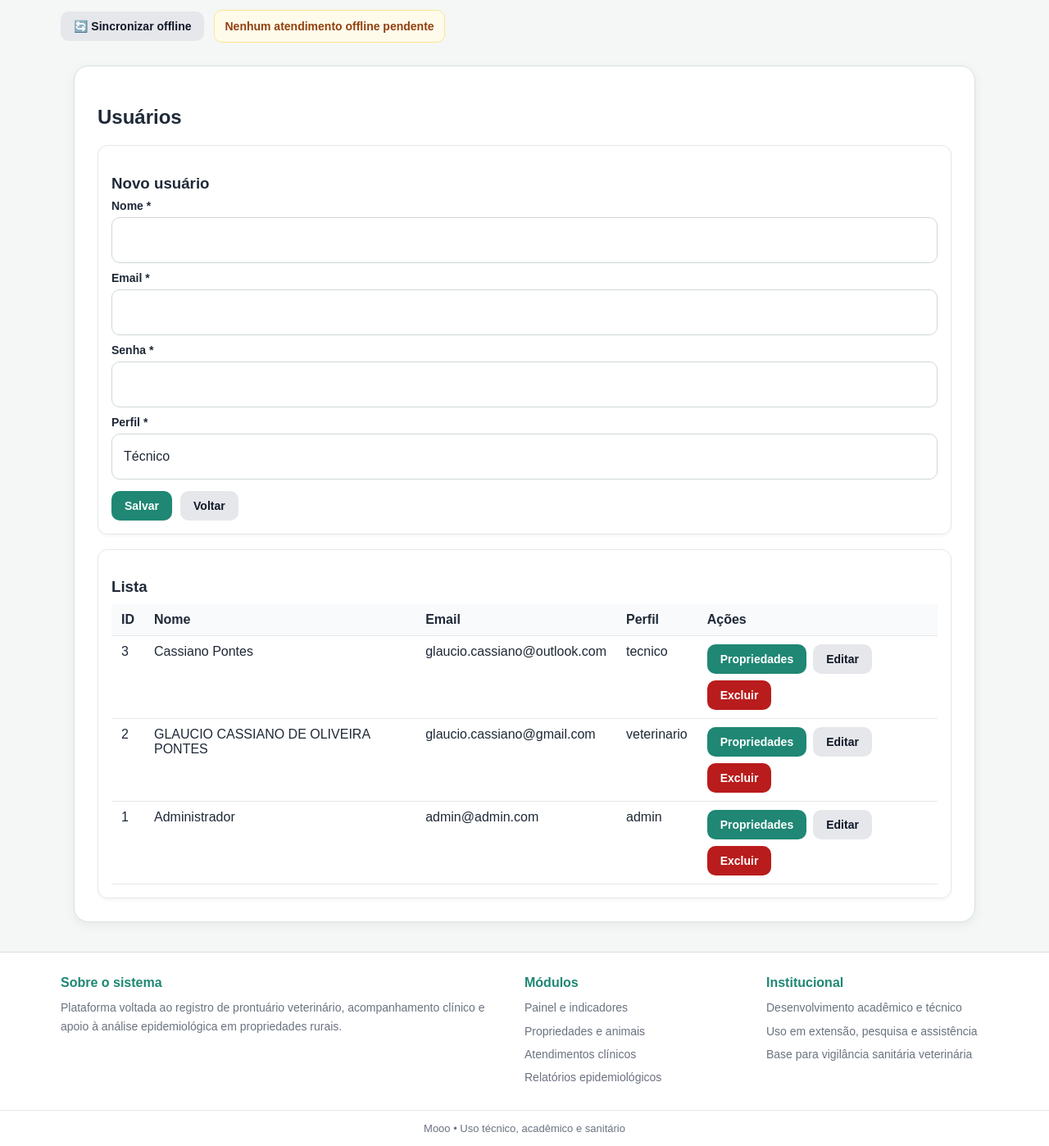
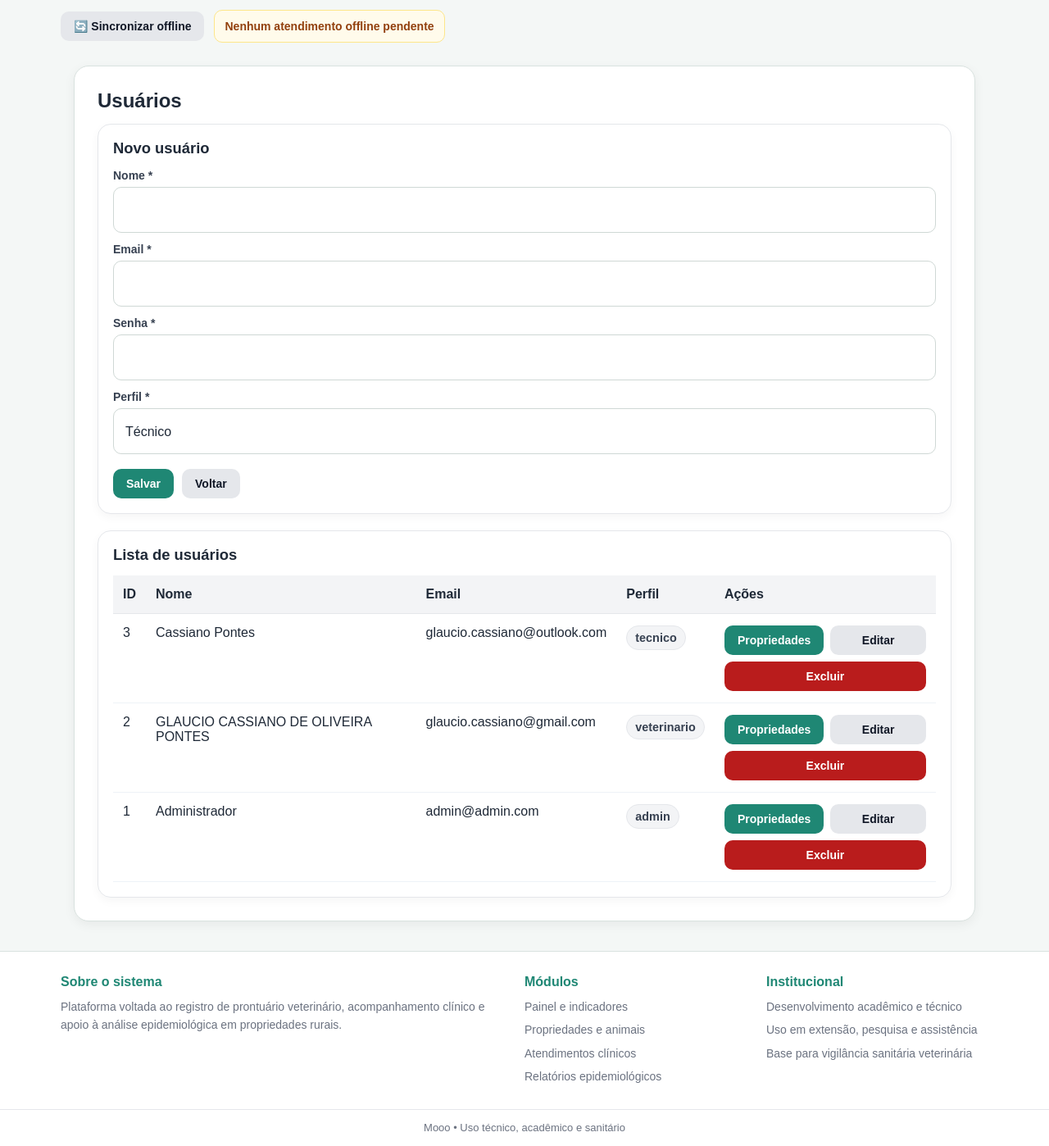
Before and after one commit to glauciocassiano-star/plataforma-relatorios, a Flask app: page /admin/usuarios in a window 1280 px wide. Shown: the part 155-1553 px from the top of the page at 82% size. Run offline with Flask 3, Linux system fonts and the light colour scheme; a user stored in the database is signed in.

Commit message:
ajuste admin

```diff
--- a/app/templates/admin_usuarios.html
+++ b/app/templates/admin_usuarios.html
@@ -7,22 +7,34 @@
   .admin-usuarios-layout {
     display: grid;
     grid-template-columns: 1fr;
-    gap: 18px;
+    gap: 20px;
     margin-top: 14px;
   }
 
   .admin-card {
     border: 1px solid #e5e7eb;
-    border-radius: 12px;
-    padding: 16px;
+    border-radius: 16px;
+    padding: 18px;
     background: #ffffff;
-    box-shadow: 0 2px 4px rgba(0,0,0,0.04);
+    box-shadow: 0 4px 12px rgba(0, 0, 0, 0.04);
     box-sizing: border-box;
+  }
+
+  .admin-titulo-pagina {
+    margin: 0 0 8px 0;
+    color: #1f2937;
+  }
+
+  .admin-titulo-secao {
+    margin: 0 0 14px 0;
+    font-size: 1.15rem;
+    font-weight: 700;
+    color: #1f2937;
   }
 
   .admin-form-card {
     display: grid;
-    gap: 10px;
+    gap: 12px;
     width: 100%;
     max-width: 1020px;
     margin: 0 auto;
@@ -31,6 +43,11 @@
   .admin-form-grupo {
     display: grid;
     gap: 6px;
+  }
+
+  .admin-form-grupo label {
+    font-weight: 600;
+    color: #374151;
   }
 
   .campo-padrao {
@@ -51,18 +68,66 @@
     display: flex;
     gap: 10px;
     flex-wrap: wrap;
-    margin-top: 4px;
+    margin-top: 6px;
+  }
+
+  .admin-tabela-wrap {
+    width: 100%;
+    overflow-x: auto;
+  }
+
+  .admin-tabela {
+    width: 100%;
+    border-collapse: collapse;
+    min-width: 760px;
+  }
+
+  .admin-tabela thead th {
+    text-align: left;
+    padding: 14px 12px;
+    background: #f3f4f6;
+    color: #1f2937;
+    font-weight: 700;
+    border-bottom: 1px solid #e5e7eb;
+  }
+
+  .admin-tabela tbody td {
+    padding: 14px 12px;
+    border-bottom: 1px solid #eef2f7;
+    color: #1f2937;
+    vertical-align: top;
+  }
+
+  .admin-tabela tbody tr:hover {
+    background: #fafafa;
+  }
+
+  .admin-perfil-badge {
+    display: inline-flex;
+    align-items: center;
+    padding: 6px 10px;
+    border-radius: 999px;
+    font-size: 0.9rem;
+    font-weight: 600;
+    background: #f3f4f6;
+    color: #374151;
+    border: 1px solid #e5e7eb;
   }
 
   .admin-tabela-acoes {
-    display: flex;
+    display: grid;
+    grid-template-columns: 1fr 1fr;
     gap: 8px;
-    flex-wrap: wrap;
+    min-width: 210px;
+  }
+
+  .admin-tabela-acoes .btn-danger {
+    grid-column: 1 / -1;
   }
 
   .admin-vazio {
-    padding: 12px;
-    border: 1px dashed #e5e7eb;
+    padding: 14px;
+    border: 1px dashed #d1d5db;
     border-radius: 12px;
     color: #6b7280;
     background: #ffffff;
@@ -71,6 +136,7 @@
   @media (max-width: 768px) {
     .admin-card {
       padding: 14px;
+      border-radius: 14px;
     }
 
     .admin-form-card {
@@ -87,56 +153,47 @@
       width: 100%;
     }
 
-    .admin-tabela-acoes {
-      flex-direction: column;
-      align-items: stretch;
+    .admin-tabela {
+      min-width: 680px;
     }
 
-    .admin-tabela-acoes .btn {
-      width: 100%;
+    .admin-tabela-acoes {
+      grid-template-columns: 1fr;
+      min-width: 140px;
     }
 
-    table th,
-    table td {
-      padding: 10px 8px;
-      font-size: 13px;
-    }
-  }
-
-  @media (max-width: 480px) {
-    table th,
-    table td {
-      font-size: 12px;
+    .admin-tabela-acoes .btn-danger {
+      grid-column: auto;
     }
   }
 </style>
 
-<h2>Usuários</h2>
+<h2 class="admin-titulo-pagina">Usuários</h2>
 
 <div class="admin-usuarios-layout">
 
   <div class="admin-card">
-    <h3 style="margin-bottom:8px;">Novo usuário</h3>
+    <h3 class="admin-titulo-secao">Novo usuário</h3>
 
     <form method="POST" class="admin-form-card">
 
       <div class="admin-form-grupo">
-        <label for="nome"><b>Nome *</b></label>
+        <label for="nome">Nome *</label>
         <input class="campo-padrao" id="nome" name="nome" required>
       </div>
 
       <div class="admin-form-grupo">
-        <label for="email"><b>Email *</b></label>
+        <label for="email">Email *</label>
         <input class="campo-padrao" type="email" id="email" name="email" required>
       </div>
 
       <div class="admin-form-grupo">
-        <label for="senha"><b>Senha *</b></label>
+        <label for="senha">Senha *</label>
         <input class="campo-padrao" type="password" id="senha" name="senha" required>
       </div>
 
       <div class="admin-form-grupo">
-        <label for="perfil"><b>Perfil *</b></label>
+        <label for="perfil">Perfil *</label>
         <select class="campo-padrao" id="perfil" name="perfil">
           <option value="tecnico">Técnico</option>
           <option value="veterinario">Veterinário</option>
@@ -153,11 +210,11 @@
   </div>
 
   <div class="admin-card">
-    <h3 style="margin-bottom:10px;">Lista</h3>
+    <h3 class="admin-titulo-secao">Lista de usuários</h3>
 
     {% if usuarios %}
-      <div class="table-wrap">
-        <table>
+      <div class="admin-tabela-wrap">
+        <table class="admin-tabela">
           <thead>
             <tr>
               <th>ID</th>
@@ -173,7 +230,9 @@
               <td>{{ u.id }}</td>
               <td>{{ u.nome }}</td>
               <td>{{ u.email }}</td>
-              <td>{{ u.perfil }}</td>
+              <td>
+                <span class="admin-perfil-badge">{{ u.perfil }}</span>
+              </td>
               <td>
                 <div class="admin-tabela-acoes">
 
```
